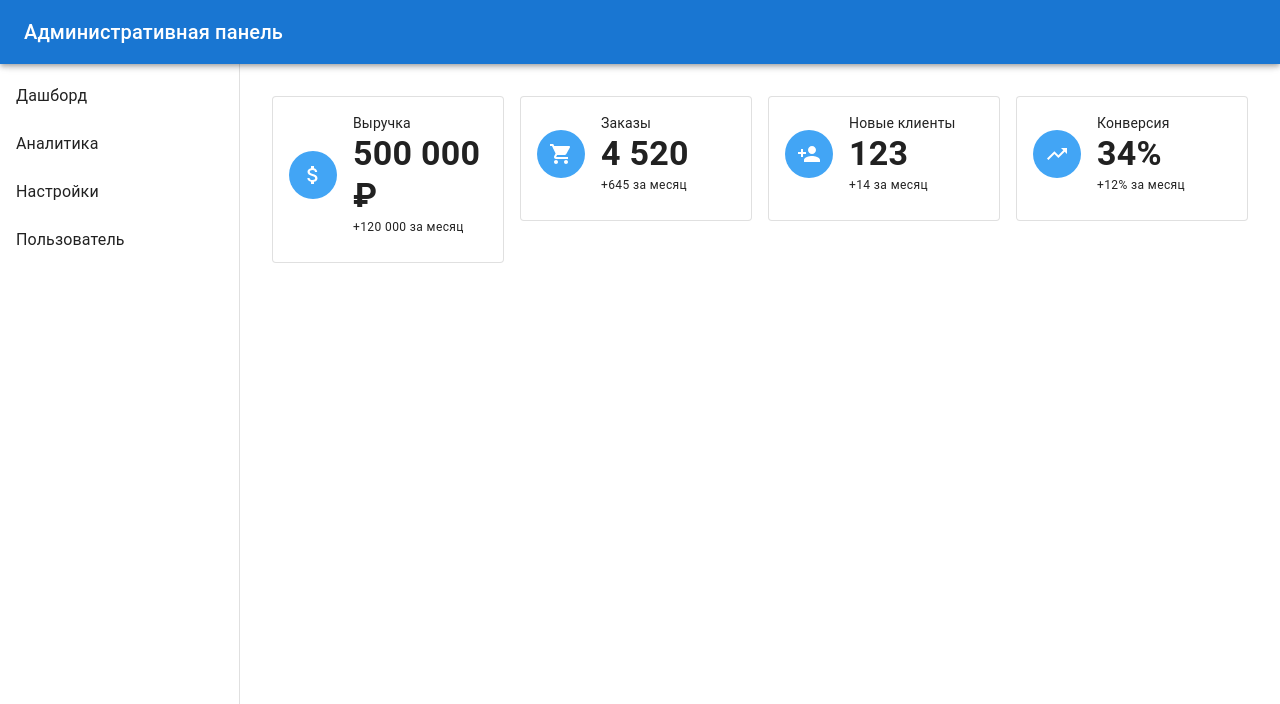
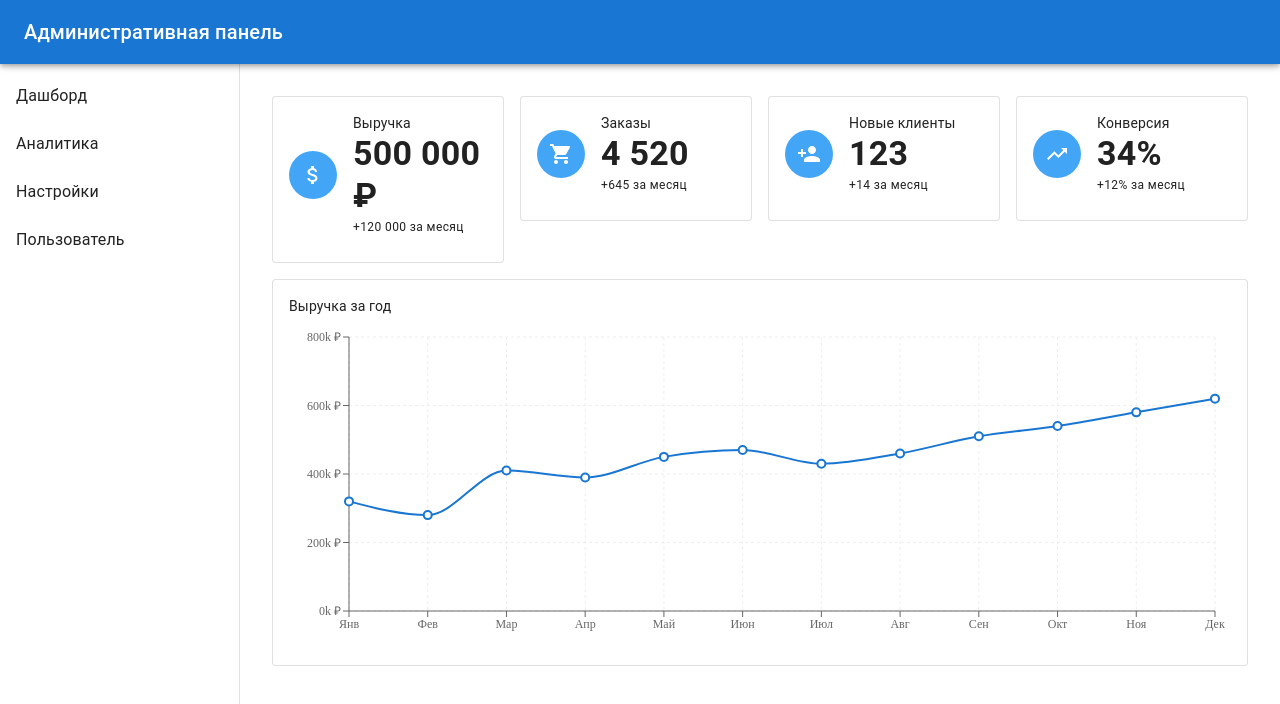
Before and after one commit to veliKerril/crm-admin, a React (Vite) app: page / in a window 1280 px wide. Shown: the top 704 px of the page. Built offline with nearby package versions, Linux system fonts and the light colour scheme.

Commit message:
dashboard: add revenue chart

```diff
--- a/package.json
+++ b/package.json
@@ -17,7 +17,8 @@
     "clsx": "^2.1.1",
     "react": "^19.2.4",
     "react-dom": "^19.2.4",
-    "react-router": "^7.14.0"
+    "react-router": "^7.14.0",
+    "recharts": "^3.8.1"
   },
   "devDependencies": {
     "@eslint/js": "^9.39.4",
--- a/src/pages/Dashboard.jsx
+++ b/src/pages/Dashboard.jsx
@@ -4,6 +4,8 @@ import ShoppingCartIcon from '@mui/icons-material/ShoppingCart'
 import PersonAddIcon from '@mui/icons-material/PersonAdd'
 import TrendingUpIcon from '@mui/icons-material/TrendingUp'
 import { MetricCard } from './MetricCard'
+import Box from '@mui/material/Box'
+import { RevenueChart } from './RevenueChart'
 
 const mockData = [
   {
@@ -42,6 +44,7 @@ const mockData = [
 
 export function Dashboard() {
   return (
+    <Box sx={{ display: 'flex', flexDirection: 'column', gap: 2 }}>
       <Grid container spacing={2}>
         {mockData.map(({ id, title, value, change, icon, format }) => (
           <Grid key={id} size={{ xs: 12, sm: 6, md: 4, lg: 3 }}>
@@ -54,5 +57,8 @@ export function Dashboard() {
           </Grid>
         ))}
       </Grid>
+
+      <RevenueChart />
+    </Box>
   )
 }
--- /dev/null
+++ b/src/pages/RevenueChart.jsx
@@ -0,0 +1,59 @@
+import Card from '@mui/material/Card'
+import CardContent from '@mui/material/CardContent'
+import Typography from '@mui/material/Typography'
+import {
+  LineChart,
+  Line,
+  XAxis,
+  YAxis,
+  CartesianGrid,
+  Tooltip,
+  ResponsiveContainer,
+} from 'recharts'
+
+const data = [
+  { month: 'Янв', revenue: 320000 },
+  { month: 'Фев', revenue: 280000 },
+  { month: 'Мар', revenue: 410000 },
+  { month: 'Апр', revenue: 390000 },
+  { month: 'Май', revenue: 450000 },
+  { month: 'Июн', revenue: 470000 },
+  { month: 'Июл', revenue: 430000 },
+  { month: 'Авг', revenue: 460000 },
+  { month: 'Сен', revenue: 510000 },
+  { month: 'Окт', revenue: 540000 },
+  { month: 'Ноя', revenue: 580000 },
+  { month: 'Дек', revenue: 620000 },
+]
+
+const formatRub = (v) => `${(v / 1000).toLocaleString('ru-RU')}k ₽`
+
+export function RevenueChart() {
+  return (
+    <Card variant="outlined">
+      <CardContent>
+        <Typography variant="body2" color="text.secondary" gutterBottom>
+          Выручка за год
+        </Typography>
+        <ResponsiveContainer width="100%" height={320}>
+          <LineChart data={data} margin={{ top: 16, right: 16, left: 0, bottom: 0 }}>
+            <CartesianGrid strokeDasharray="3 3" stroke="#eee" />
+            <XAxis dataKey="month" tick={{ fontSize: 12 }} />
+            <YAxis tickFormatter={formatRub} tick={{ fontSize: 12 }} />
+            <Tooltip
+              formatter={(value) => [`${value.toLocaleString('ru-RU')} ₽`, 'Выручка']}
+            />
+            <Line
+              type="monotone"
+              dataKey="revenue"
+              stroke="#1976d2"
+              strokeWidth={2}
+              dot={{ r: 4 }}
+              activeDot={{ r: 6 }}
+            />
+          </LineChart>
+        </ResponsiveContainer>
+      </CardContent>
+    </Card>
+  )
+}
```
Also changed, not shown: 1 other file (tests, documents, lock files or other folders). Lines whose indentation alone changed are shown as unchanged.
